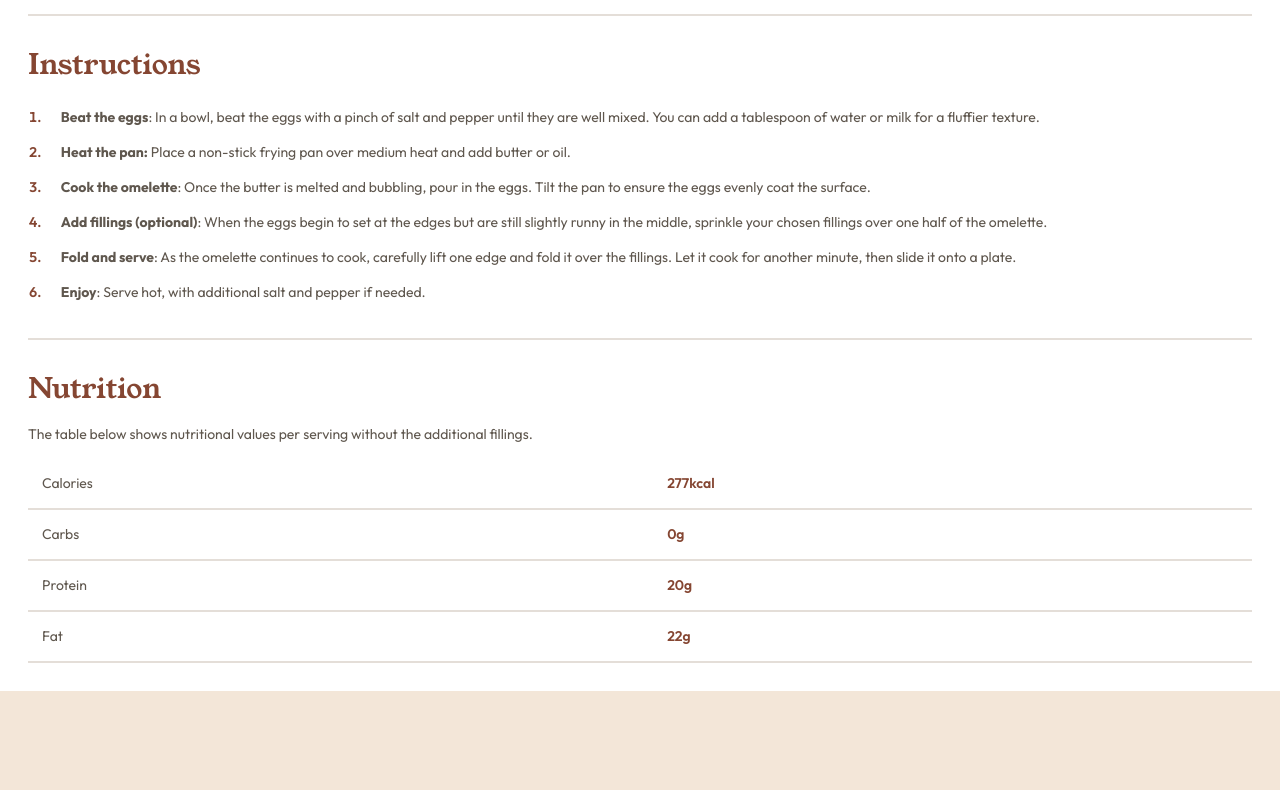
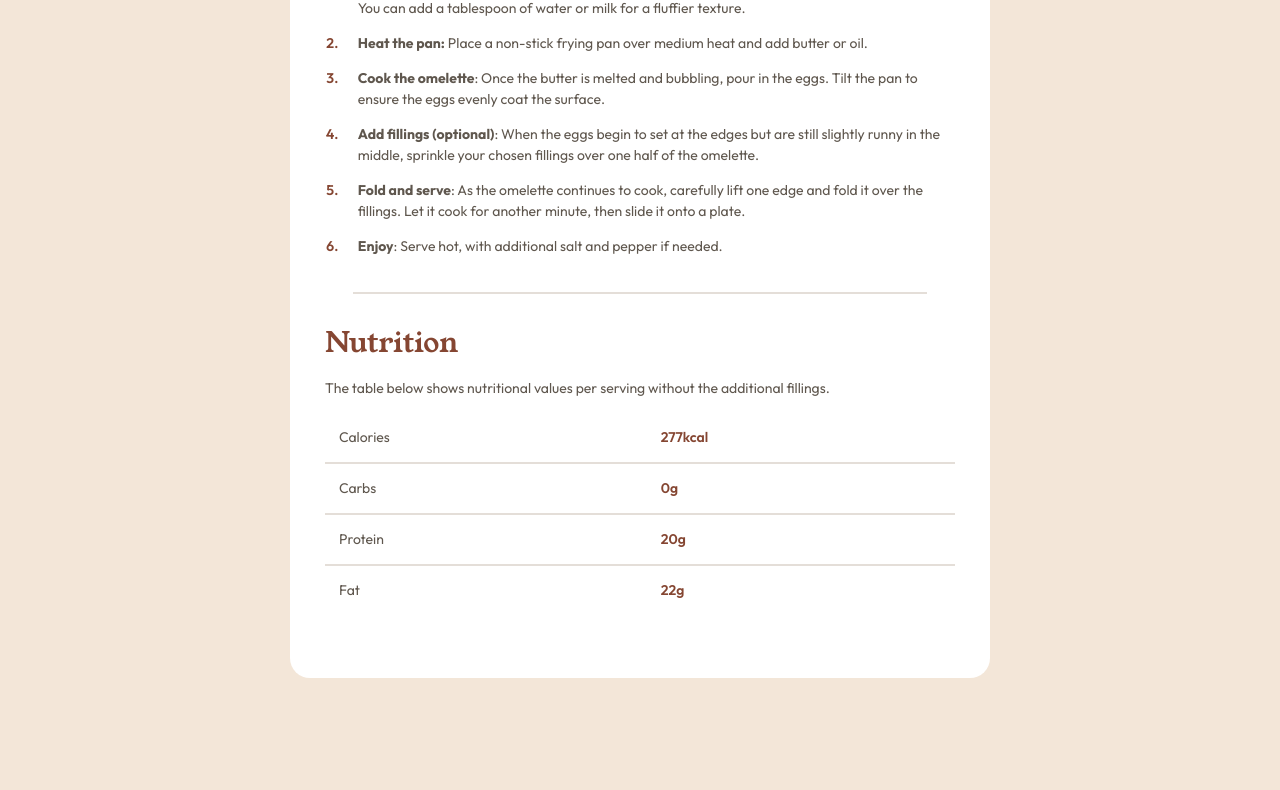
Before and after one commit to AljonLaxamana/recipe-page, a plain HTML site: page index.html in a window 1280 px wide. Shown: the part 1214-2004 px from the top of the page. Before the commit the page ends 1905 px from the top, so only its background shows below. Drawn offline with Linux system fonts and the light colour scheme.

Commit message:
Added desktop responsiveness

```diff
--- a/style.css
+++ b/style.css
@@ -202,3 +202,29 @@ td:nth-child(2) {
   color: var(--brown-800);
   font-weight: 600;
 }
+
+table tr:last-child td {
+  border-bottom: none; /* Remove bottom border from last row's cells */
+}
+
+@media only screen and (min-width: 767px) {
+  body {
+    padding: 8em;
+  }
+  main {
+    max-width: 50em;
+    padding: 2.5em;
+    border-radius: 20px;
+  }
+
+  .recipe-ingredients,
+  .recipe-instructions,
+  .recipe-nutrition,
+  .recipe-intro-details-container {
+    padding-inline: 0;
+  }
+
+  .recipe-intro-img-container > img {
+    border-radius: 10px;
+  }
+}
```
